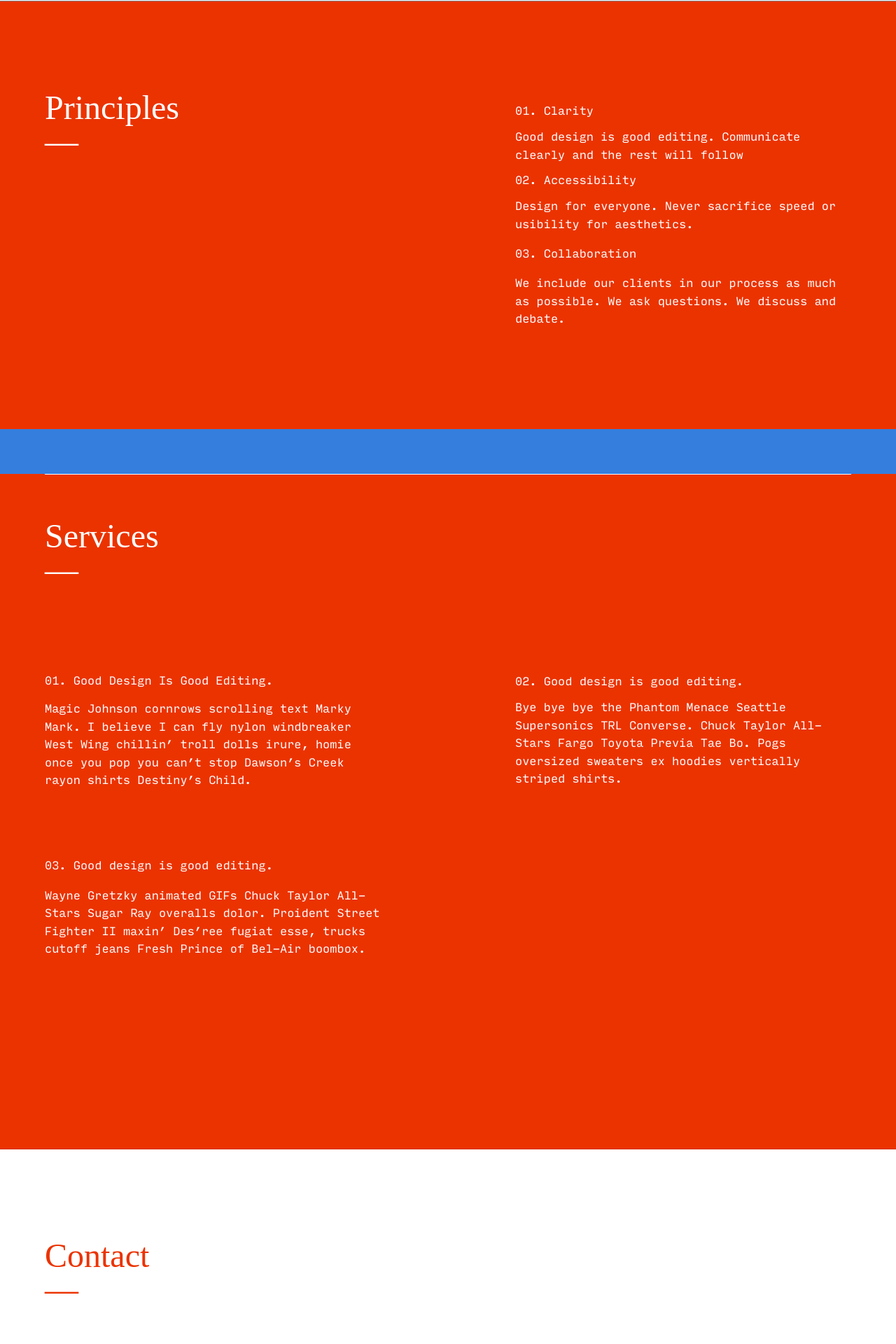
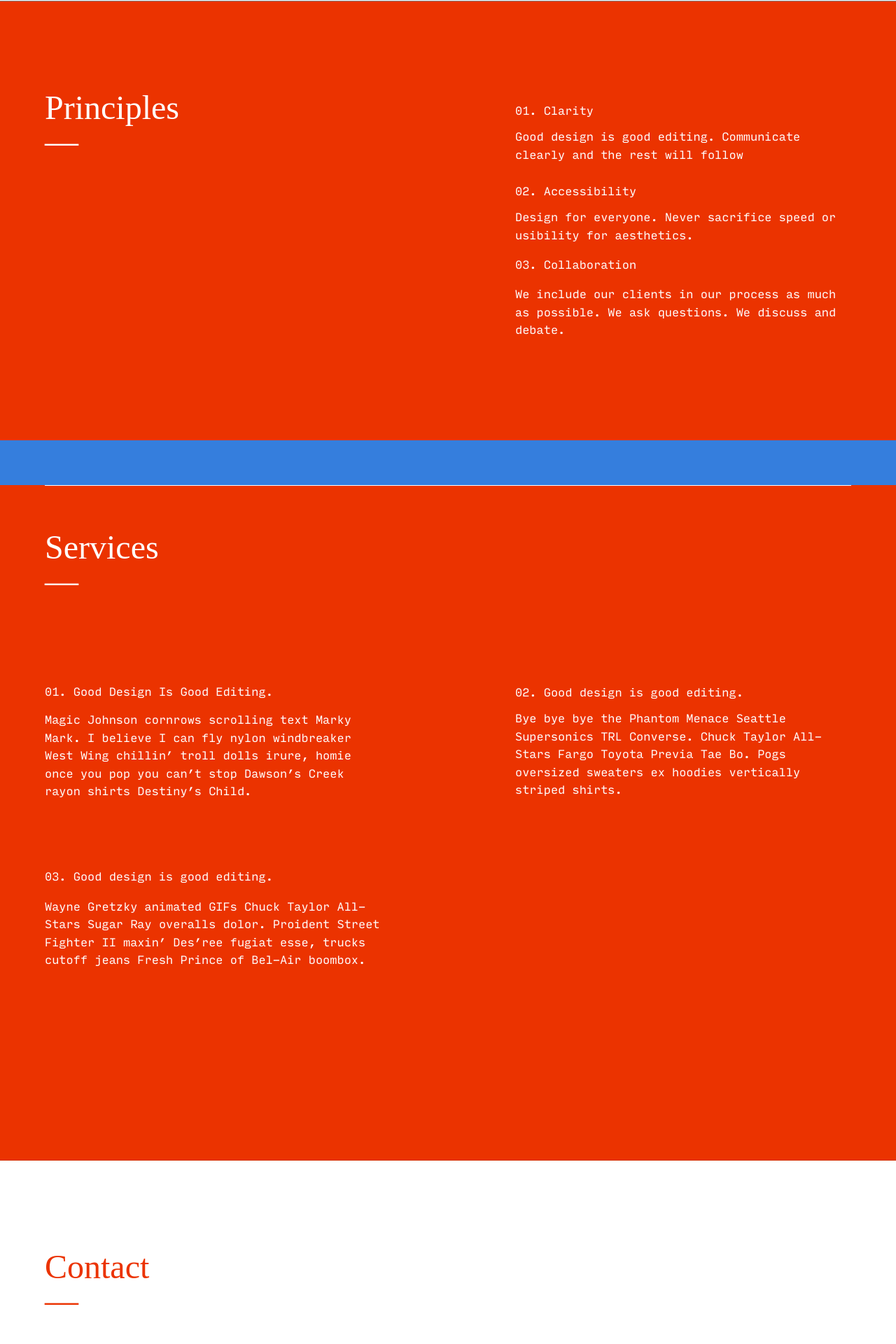
Before and after one commit to wearepatterns/wearepatterns.github.io, a Jekyll site: the page built from index.markdown, in a window 1280 px wide. Shown: the part 607-2527 px from the top of the page at 70% size. Built offline with Jekyll 4.4.1, drawn with Linux system fonts in a browser that asks for light colours.

Commit message:
Update right.html

```diff
--- a/_layouts/right.html
+++ b/_layouts/right.html
@@ -61,7 +61,7 @@
             <div class="mt5 mt6-l pt2 input-mono fw3 measure-ns">
                     <h2 class="f5 fw3 normal lh-solid">01. Clarity</h2>
 		    <p>Good design is good editing. Communicate clearly and the rest will follow</p>
-                    <h3 class="mt3 f5 normal lh-solid">02. Accessibility</h3>
+                    <h3 class="mt4 f5 normal lh-solid">02. Accessibility</h3>
                     <p>Design for everyone. Never sacrifice speed or usibility for aesthetics.</p>
                     <h4 class="f5 normal lh-solid">03. Collaboration</h4>
                     <p>We include our clients in our process as much as possible. We ask questions. We discuss and debate.</p>
```
